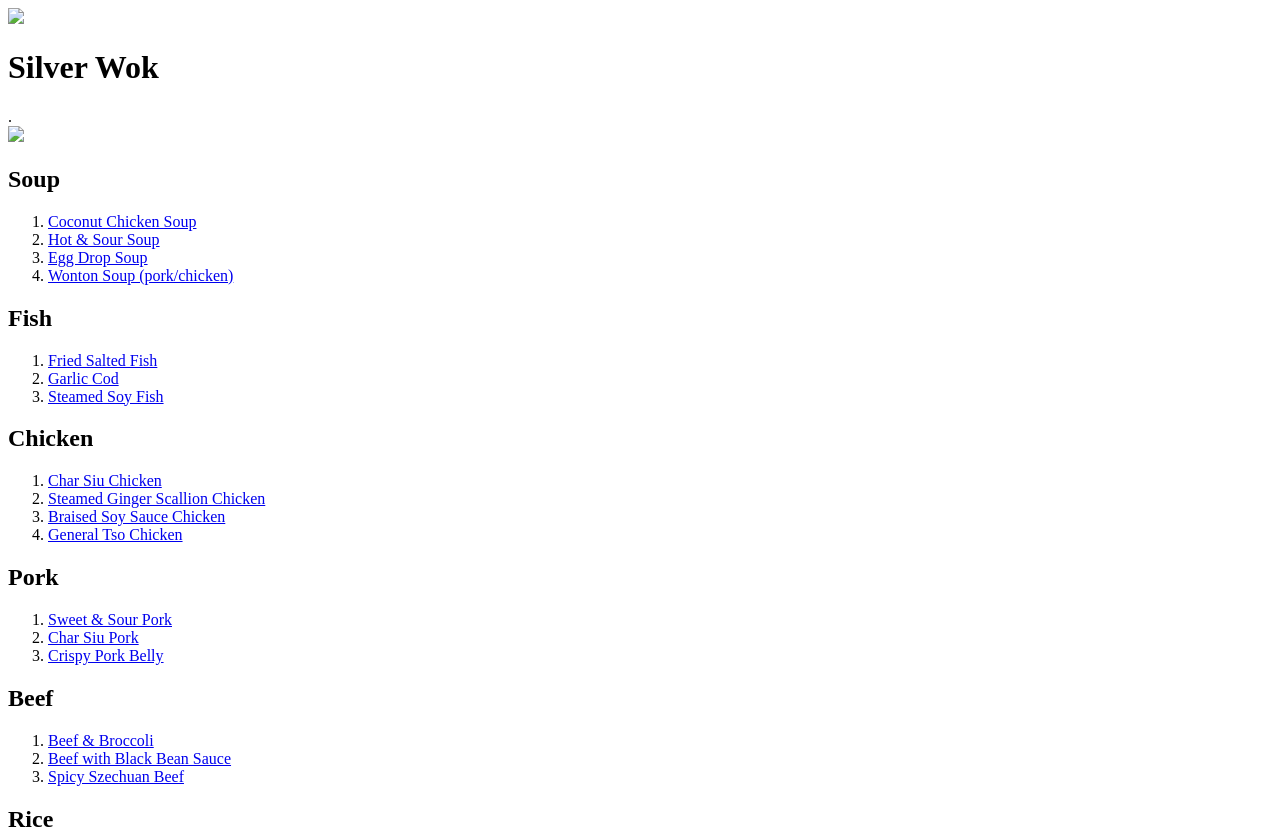
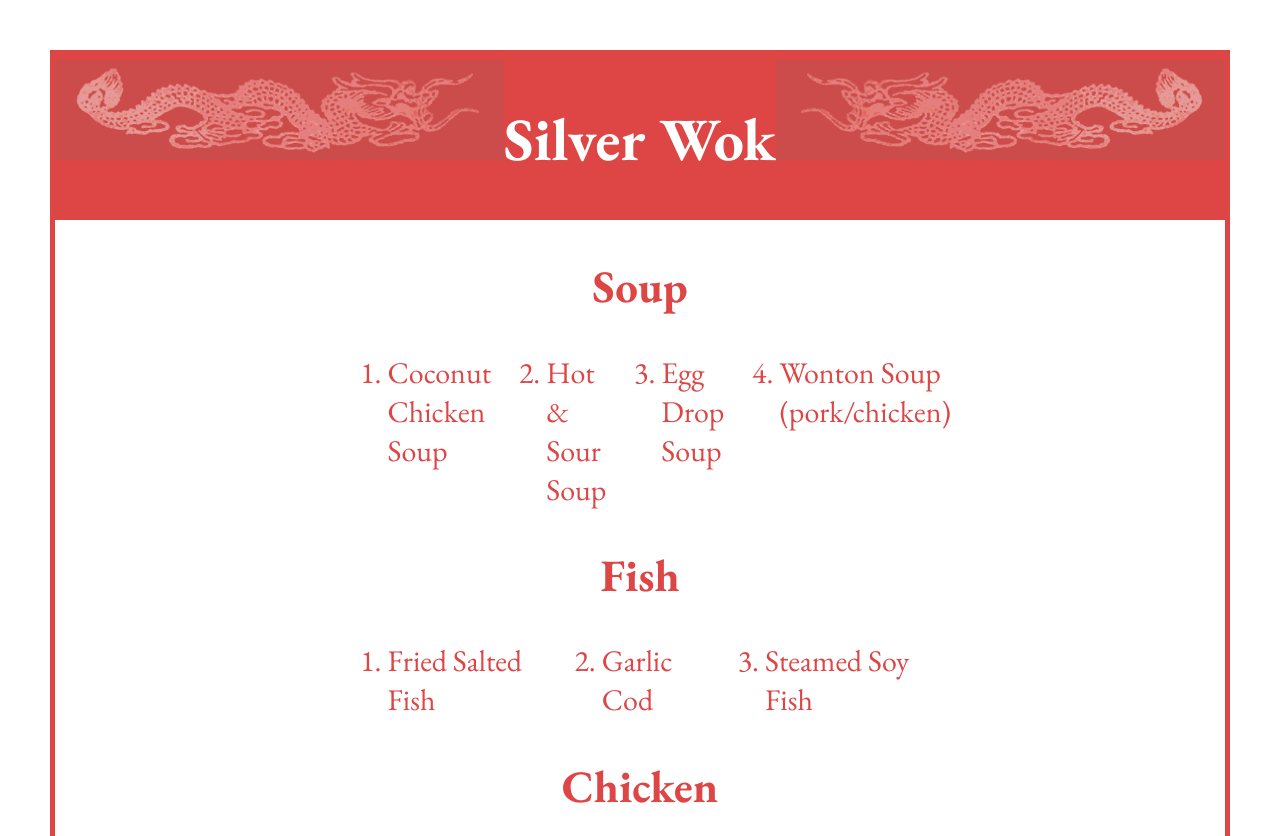
Before and after one commit to oe261-art/harmonic-collection, a plain HTML site: page entry-4/index.html in a window 1280 px wide. Shown: the top 836 px of the page. Drawn offline with nearby package versions, Linux system fonts and the light colour scheme.

Commit message:
Commit new changes.

```diff
--- a/entry-4/index.html
+++ b/entry-4/index.html
@@ -1,10 +1,13 @@
 
 <!DOCTYPE html>
 <html>
+<head>
+  <link rel="stylesheet" href="style.css">
+</head>
 <div class="container">
-  <img src ="Dragon decal reverse.png">
-  <div class="box"><h1>Silver Wok</h1>.</div>
-  <img src ="Dragon decal.png">
+    <img src ="../assets/dragon-decal-reverse.png">
+    <div class="box"><h1>Silver Wok</h1>.</div>
+    <img src ="../assets/dragon-decal.png">
 </div>
 <div>
 <div class="menu">
@@ -54,4 +57,5 @@
     <li><a href="#">Crunchy Noodle with Gravy</a></li>
   </ol>
 </div>
+</body>
 </html>
```
Also changed, not shown: entry-1/index.html (+9 -2 lines), entry-3/index.html (+7 -1 lines), entry-6/index.html (+6 -3 lines).
